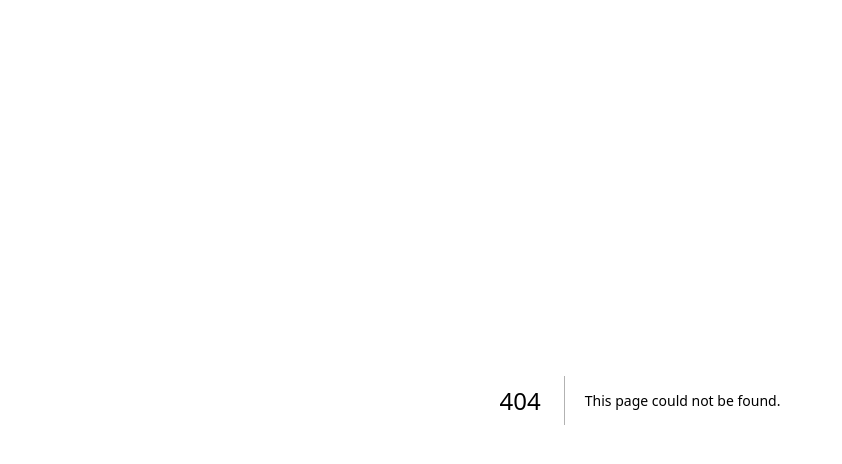
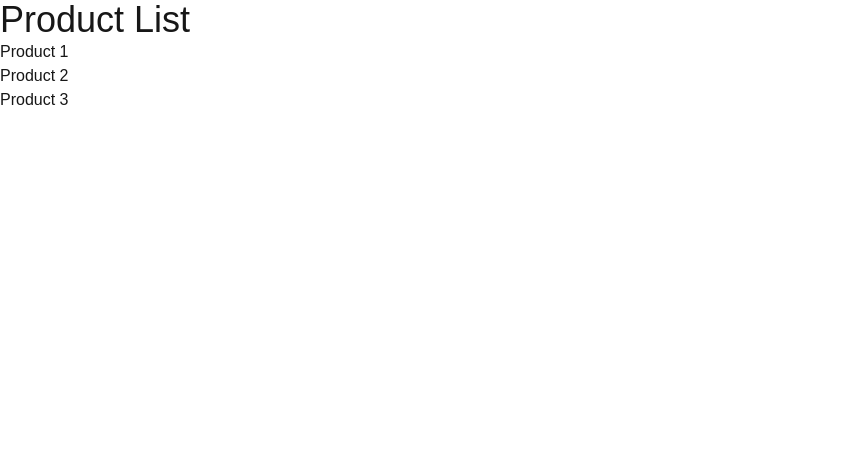
Before and after one commit to ArafatCMT/Learning-Next-js, a Next.js app in the folder routing-demo/: page /products in a window 1280 px wide. Before the commit this address had no page. Shown: the top 464 px of the page, without its empty margins (0-842 px from the left). Built offline with nearby package versions, Linux system fonts and the light colour scheme.

Commit message:
nasted & dynamic routes

```diff
--- /dev/null
+++ b/routing-demo/app/blog/first/page.tsx
@@ -0,0 +1,3 @@
+export default function First(){
+    return <h1 className="text-4xl">My first blog post</h1>
+}
--- /dev/null
+++ b/routing-demo/app/blog/page.tsx
@@ -0,0 +1,3 @@
+export default function Blog(){
+    return <h1 className="text-4xl">My blog</h1>
+}
--- /dev/null
+++ b/routing-demo/app/blog/second/page.tsx
@@ -0,0 +1,3 @@
+export default function SecondBlog(){
+    return <h1 className="text-4xl">My second blog post</h1>
+}
--- /dev/null
+++ b/routing-demo/app/products/[productId]/page.tsx
@@ -0,0 +1,13 @@
+export default async function ProductDetails({params}:{params: Promise<{productId:string}>}){
+    // {params} এইটা হলো destructuring syntax
+    // মানে: function এ যা object pass হয়েছে, তার মধ্যে params property` বের করা হচ্ছে সরাসরি variable হিসেবে
+    // : {params: Promise<{productId:string}>} Colon এর পর type annotation বলে দিচ্ছে params কোন type এর হবে
+    // params একটি Promise object Promise resolve হলে একটি object পাওয়া যাবে যার মধ্যে productId string হবে
+    const productId = (await params).productId;
+    // console.log(productId)
+    return(
+        <>
+            <h1 className="text-4xl">Details about product {productId}</h1>
+        </>
+    )
+}
--- /dev/null
+++ b/routing-demo/app/products/page.tsx
@@ -0,0 +1,10 @@
+export default function Producs(){
+    return (
+        <>
+            <h1 className="text-4xl">Product List</h1>
+            <h3>Product 1</h3>
+            <h3>Product 2</h3>
+            <h3>Product 3</h3>
+        </>
+    )
+}
```
